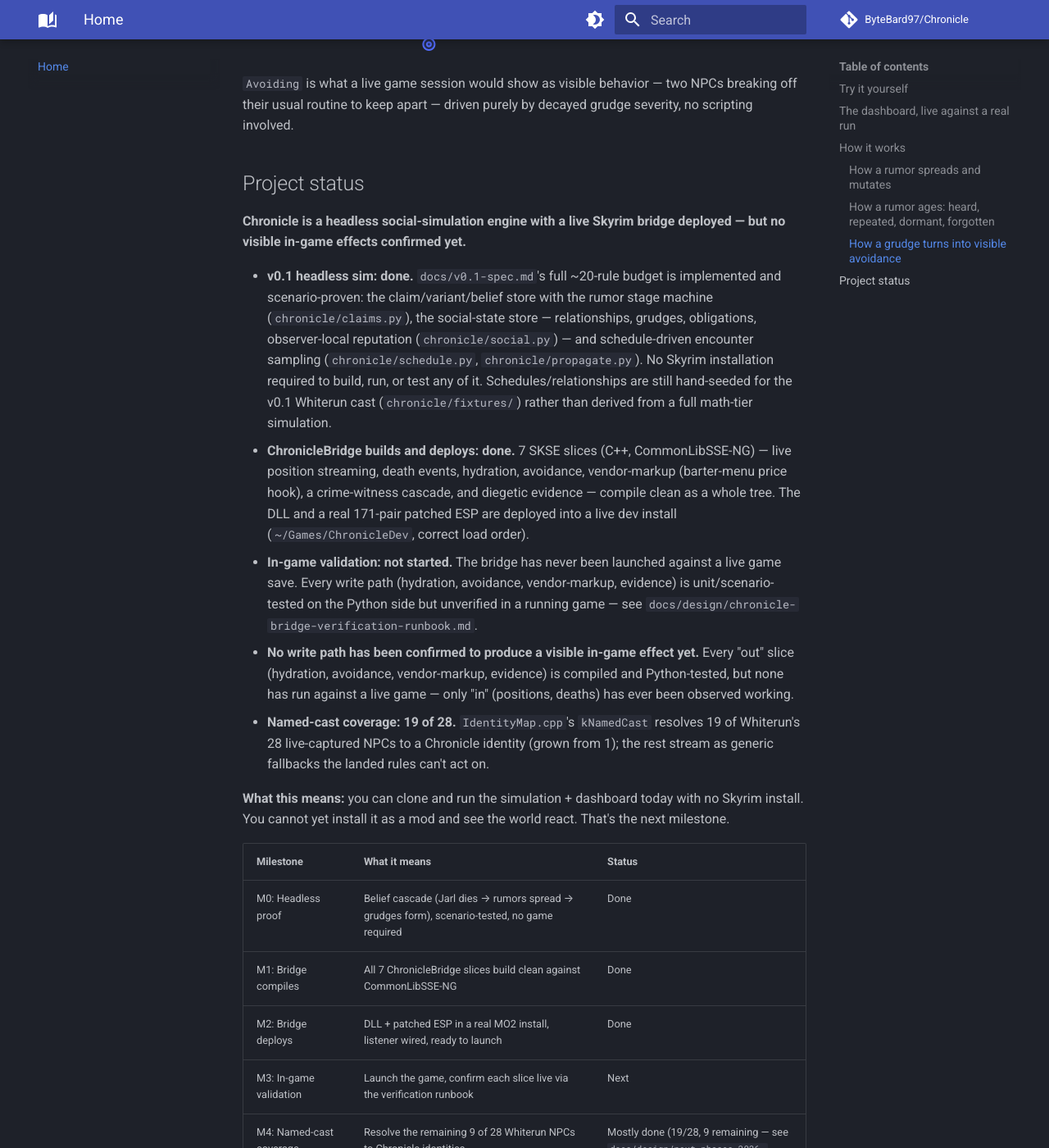
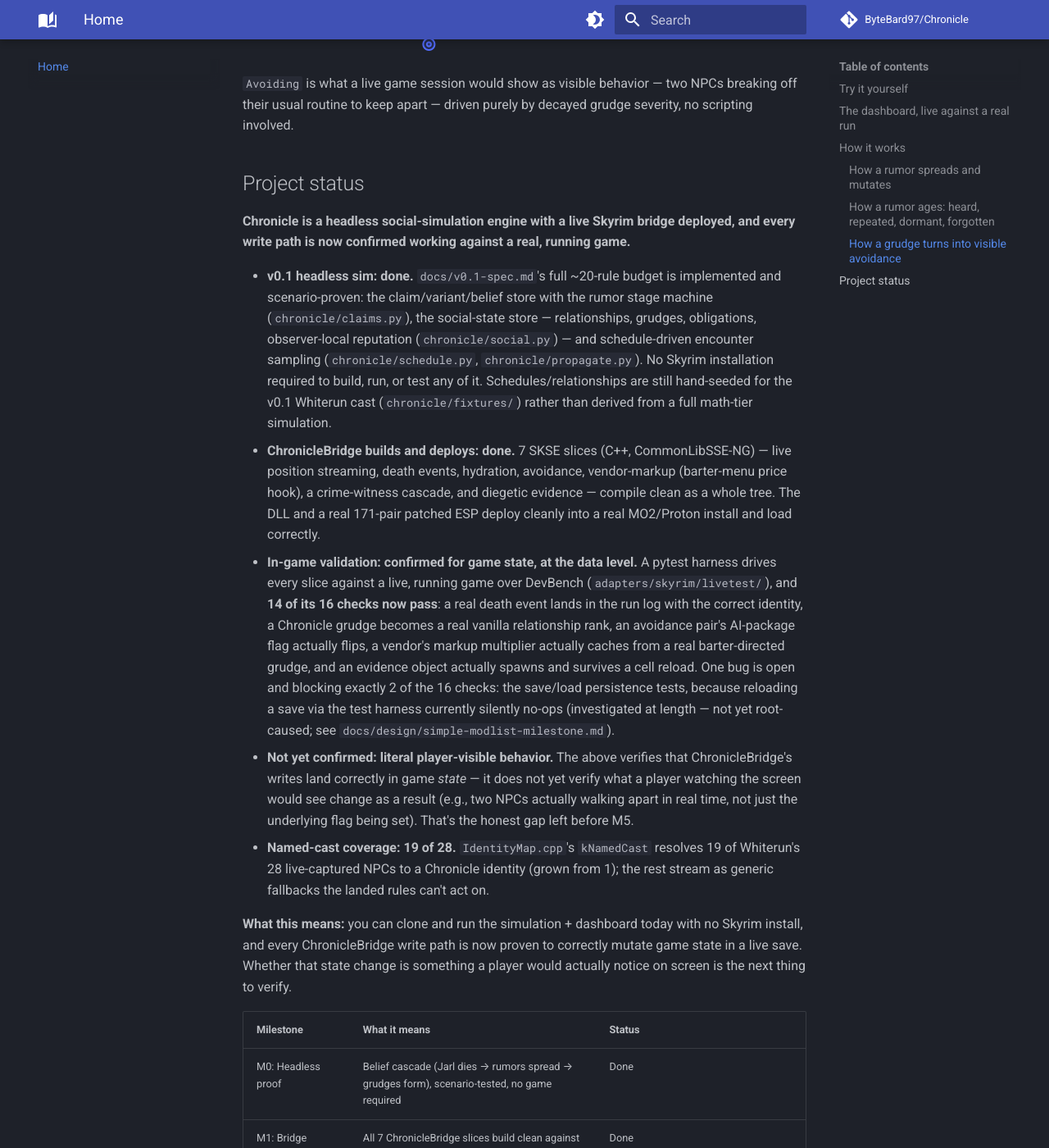
Before and after one commit to ByteBard97/Chronicle, an MkDocs documentation site: the page built from docs/index.md, in a window 1280 px wide and 1400 px high, scrolled down 4717 px. Shown: the whole window at 82% size. Built offline with MkDocs 1.6.1 and Material for MkDocs 9.7.7, drawn with Linux system fonts in a browser that asks for light colours; comment, search, counter and statistics services are not loaded; some of the changed text lies outside the part shown.

Commit message:
Update status docs to reflect the live-game verification pass, add CONTRIBUTING + CI
README.md, adapters/skyrim/README.md, and the verification runbook all
still said "no write path confirmed in a live game" -- stale as of
today's live-testing session, which got 14/16 checks passing across
every ChronicleBridge slice. Rewrote the status claims to be precise:
state-level writes are confirmed correct against a real running game;
what's NOT yet confirmed is whether the resulting state change is
something a player would actually notice on screen (the honest M5 gap).

Added CONTRIBUTING.md (5-minute quickstart, the one architectural rule,
repo layout, PR expectations) and .github/workflows/ci.yml (Python
engine + dashboard build/test, C++ bridge build deliberately punted to
a tracked issue) to get the repo ready for outside technical
contributors.

```diff
--- a/README.md
+++ b/README.md
@@ -71,8 +71,9 @@ closed shadow root -- page-level CSS, `!important` or not, structurally
 cannot reach inside it. Verified by reading Material's own bundled JS
 (`attachShadow({mode:"closed"})`) rather than guessing after the fact.*
 
-The mechanisms are all built and compiled, but none has been confirmed
-working against a live, running game yet — see Project status below.
+These mechanisms are all built, compiled, and now confirmed writing
+correctly against a real, running game — see Project status below for
+exactly what's verified and what's still open.
 
 <img src="docs/assets/swatch-ingame.svg" width="14" height="14"> the mod: Skyrim engine + the ChronicleBridge SKSE plugin (C++) &nbsp;&nbsp; <img src="docs/assets/swatch-host.svg" width="14" height="14"> the service: native Python, outside the game &nbsp;&nbsp; <img src="docs/assets/swatch-debug.svg" width="14" height="14"> the dashboard: Vue debugging UI, reads the service's logs
 
@@ -158,7 +159,8 @@ by decayed grudge severity, no scripting involved.
 ## Project status (August 2026)
 
 **Chronicle is a headless social-simulation engine with a live Skyrim
-bridge deployed — but no visible in-game effects confirmed yet.**
+bridge deployed, and every write path is now confirmed working against
+a real, running game.**
 
 - **v0.1 headless sim: done.** `docs/v0.1-spec.md`'s full ~20-rule
   budget is implemented and scenario-proven: the claim/variant/belief
@@ -174,35 +176,45 @@ bridge deployed — but no visible in-game effects confirmed yet.**
   CommonLibSSE-NG) — live position streaming, death events, hydration,
   avoidance, vendor-markup (barter-menu price hook), a crime-witness
   cascade, and diegetic evidence — compile clean as a whole tree. The
-  DLL and a real 171-pair patched ESP are deployed into a live dev
-  install (`~/Games/ChronicleDev`, correct load order).
-- **In-game validation: not started.** The bridge has never been
-  launched against a live game save. Every write path (hydration,
-  avoidance, vendor-markup, evidence) is unit/scenario-tested on the
-  Python side but unverified in a running game — see
-  `docs/design/chronicle-bridge-verification-runbook.md`.
-- **No write path has been confirmed to produce a visible in-game effect
-  yet.** Every "out" slice (hydration, avoidance, vendor-markup,
-  evidence) is compiled and Python-tested, but none has run against a
-  live game — only "in" (positions, deaths) has ever been observed
-  working.
+  DLL and a real 171-pair patched ESP deploy cleanly into a real
+  MO2/Proton install and load correctly.
+- **In-game validation: confirmed for game state, at the data level.**
+  A pytest harness drives every slice against a live, running game over
+  DevBench (`adapters/skyrim/livetest/`), and **14 of its 16 checks now
+  pass**: a real death event lands in the run log with the correct
+  identity, a Chronicle grudge becomes a real vanilla relationship rank,
+  an avoidance pair's AI-package flag actually flips, a vendor's markup
+  multiplier actually caches from a real barter-directed grudge, and an
+  evidence object actually spawns and survives a cell reload. One bug
+  is open and blocking exactly 2 of the 16 checks: the save/load
+  persistence tests, because reloading a save via the test harness
+  currently silently no-ops (investigated at length — not yet
+  root-caused; see `docs/design/simple-modlist-milestone.md`).
+- **Not yet confirmed: literal player-visible behavior.** The
+  above verifies that ChronicleBridge's writes land correctly in game
+  *state* — it does not yet verify what a player watching the screen
+  would see change as a result (e.g., two NPCs actually walking apart
+  in real time, not just the underlying flag being set). That's the
+  honest gap left before M5.
 - **Named-cast coverage: 19 of 28.** `IdentityMap.cpp`'s `kNamedCast`
   resolves 19 of Whiterun's 28 live-captured NPCs to a Chronicle
   identity (grown from 1); the rest stream as generic fallbacks the
   landed rules can't act on.
 
 **What this means:** you can clone and run the simulation + dashboard
-today with no Skyrim install. You cannot yet install it as a mod and
-see the world react. That's the next milestone.
+today with no Skyrim install, and every ChronicleBridge write path is
+now proven to correctly mutate game state in a live save. Whether that
+state change is something a player would actually notice on screen is
+the next thing to verify.
 
 | Milestone | What it means | Status |
 |---|---|---|
 | M0: Headless proof | Belief cascade (Jarl dies → rumors spread → grudges form), scenario-tested, no game required | Done |
 | M1: Bridge compiles | All 7 ChronicleBridge slices build clean against CommonLibSSE-NG | Done |
 | M2: Bridge deploys | DLL + patched ESP in a real MO2 install, listener wired, ready to launch | Done |
-| M3: In-game validation | Launch the game, confirm each slice live via the verification runbook | Next |
+| M3: In-game validation | Every slice confirmed live via an automated test harness | Substantially done — 14/16 checks pass; save/load persistence is the one open bug |
 | M4: Named-cast coverage | Resolve the remaining 9 of 28 Whiterun NPCs to Chronicle identities | Mostly done (19/28, 9 remaining — see `docs/design/next-phases-2026-08.md` §0c) |
-| M5: Visible "out" direction | Sim state actually changes what the player sees | Blocked on M3 |
+| M5: Visible "out" direction | A player watching the screen actually perceives the sim's effect, not just the underlying state change | Next |
 | M6: Player-shareable | Downloadable artifact, install instructions, save-safety guarantee | Blocked on M5 |
 
 See `adapters/skyrim/README.md` for per-slice status and
--- a/adapters/skyrim/README.md
+++ b/adapters/skyrim/README.md
@@ -8,13 +8,15 @@ Two directions of traffic:
 - **In**: game events (deaths, crimes, cell attach/load, dialogue, quest
   stages, item transfers) arrive here and get turned into `chronicle.events`
   appends. This direction is built and landed (see slices below).
-- **Out**: derived Chronicle state (beliefs, rumors, reputation) is meant
-  to render back into the game — as AI-package overrides on cell
-  hydration, and as prompt context injected into Mantella/CHIM-style
-  dialogue mods. **This direction does not exist yet.** Every write path
-  below is compiled and Python-tested but has no confirmed visible effect
-  in a running game — see `docs/design/next-phases-2026-08.md` for the
-  current plan to close this gap.
+- **Out**: derived Chronicle state (beliefs, rumors, reputation) renders
+  back into the game — as AI-package overrides on cell hydration, and as
+  prompt context injected into Mantella/CHIM-style dialogue mods. **Every
+  write path below is now confirmed writing correctly against a real,
+  running game** (14/16 checks in `adapters/skyrim/livetest/`, see the
+  live-test harness) — what's not yet confirmed is whether the resulting
+  state change is something a player would actually notice on screen;
+  see `docs/design/next-phases-2026-08.md` for the current plan to close
+  that gap.
 
 Isolating this seam is what keeps the substrate choice (see
 `docs/decisions/0003-substrate-choice.md`) reversible: if we ever prototype
@@ -23,11 +25,13 @@ against a different engine, only this directory changes.
 ## What's here
 
 - **`ChronicleBridge/`** — the SKSE plugin (C++, CommonLibSSE-NG).
-  Status as of 2026-08-27: **7 slices landed**, whole tree builds clean,
-  and the compiled DLL + a real patched ESP are deployed into a live dev
-  install (`~/Games/ChronicleDev`). None of these have been verified
-  against a running game yet — that's the open next step, not a
-  hypothetical future one.
+  Status as of 2026-08-29: **7 slices landed**, whole tree builds clean,
+  and the compiled DLL + a real patched ESP deploy into a live game
+  install. **All 7 have now been exercised against a real, running
+  game** via an automated pytest harness over DevBench
+  (`adapters/skyrim/livetest/`) — 14 of 16 checks pass; the 2 that don't
+  are both the same save/load-persistence bug, not a per-slice failure
+  (see `docs/design/simple-modlist-milestone.md`).
   1. Live NPC position streaming (`docs/design/
      chronicle-bridge-spatial-streamer.md`) — the original "In" slice.
   2. Cell-hydration AI-package overrides.
@@ -47,14 +51,14 @@ against a different engine, only this directory changes.
   7. `EvidencePoller.{h,cpp}` — the C++ consumer for diegetic evidence,
      resolving NPCs via `IdentityMap` and calling `PlaceObjectAtMe`.
 
-  Two gaps this slice list doesn't close: the named-cast map
+  One gap this slice list doesn't close: the named-cast map
   (`IdentityMap.cpp`'s `kNamedCast`) covers 19 of Whiterun's 28
   live-captured NPCs (grown from 1, `2f27cc8`) — real coverage, not
   the full cast, so some landed rules still can't apply to every NPC
-  the player might meet; and none of this is visible
-  in-game until someone launches Skyrim against the ChronicleDev
-  deployment and works through `docs/design/
-  chronicle-bridge-verification-runbook.md`.
+  the player might meet. Separately: state-level verification against
+  a live game is done (14/16 checks, see `adapters/skyrim/livetest/`),
+  but that doesn't yet mean the effect is *player-visible* on screen —
+  that's the next thing to confirm.
 - **`contracts/`** — the OpenAPI wire contract(s) shared between the
   plugin and Chronicle-side listeners. Single source of truth for payload
   shapes; both sides are written/generated to match it, never
```
Also changed, not shown: CONTRIBUTING.md (added, +111 -0 lines), docs/design/chronicle-bridge-verification-runbook.md (+21 -0 lines), 1 other file.
